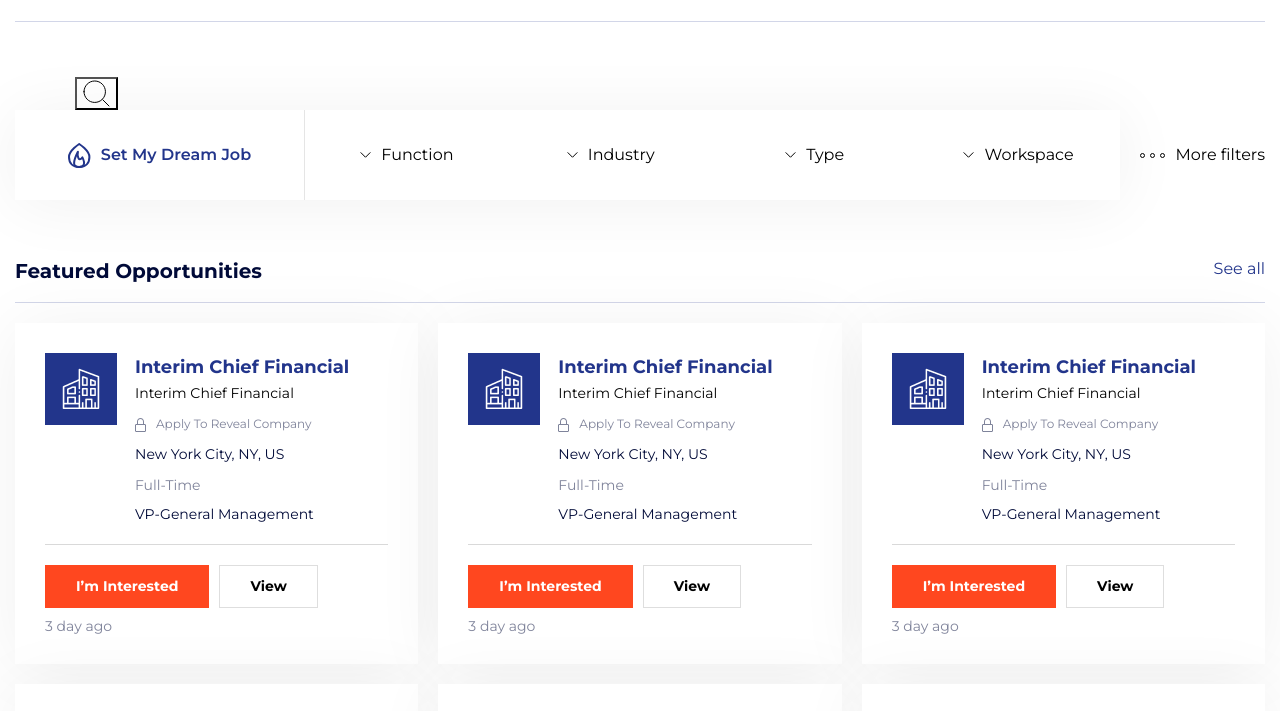
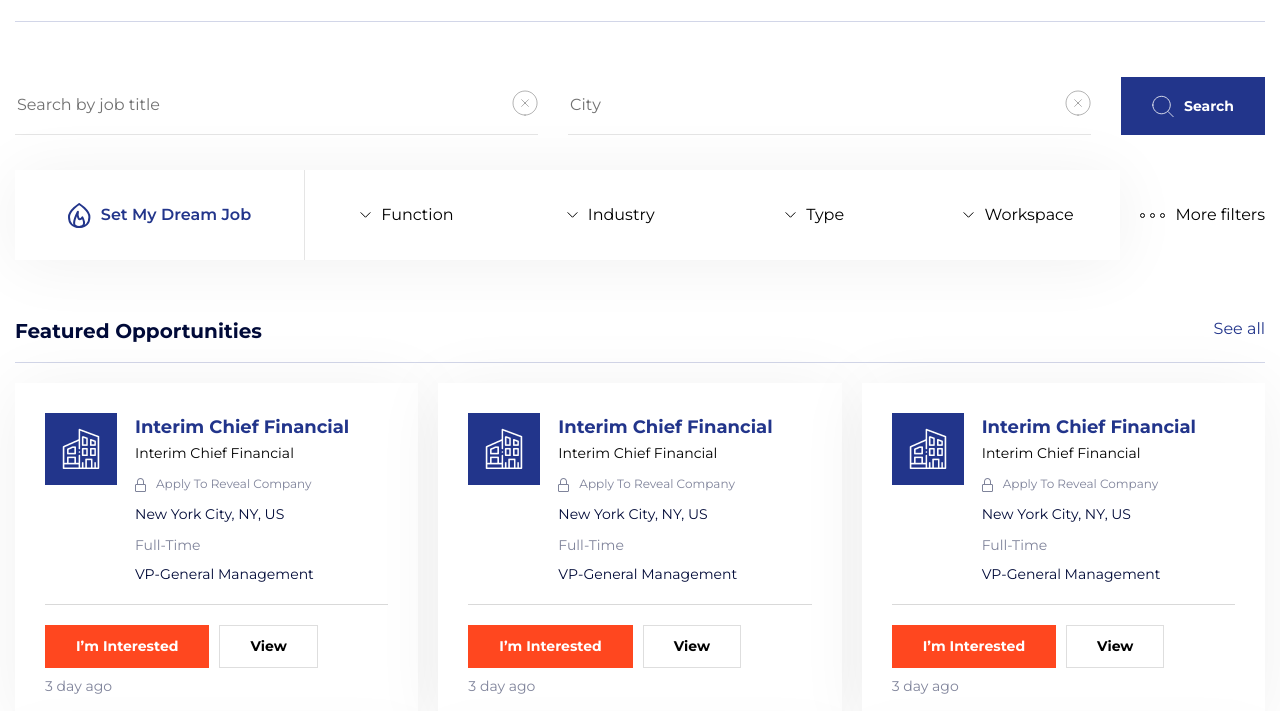
Before and after one commit to iserejatoje/elevized, a website built with Vite: page explore.html in a window 1280 px wide. Shown: the part 58-769 px from the top of the page. Built offline with nearby package versions, Linux system fonts and the light colour scheme.

Commit message:
explore.html

```diff
--- a/explore.html
+++ b/explore.html
@@ -77,22 +77,32 @@
 
                 <div class="opportunities">
 
-                    <div class="explore-filter">
+                    <form action="" method="post" enctype="application/x-www-form-urlencoded" class="explore-filter">
                         <div class="column">
-
+                            <div class="input">
+                                <input type="text" placeholder="Search by job title" name="job">
+                                <button type="reset"><svg width="26" height="26" viewBox="0 0 26 26" fill="none" xmlns="http://www.w3.org/2000/svg">
+                                    <path d="M9.63675 9.63669L13.043 13.0429M13.043 13.0429L16.4492 16.4491M13.043 13.0429L16.4492 9.63669M13.043 13.0429L9.63675 16.4491" stroke="black" stroke-opacity="0.3" stroke-linecap="round" stroke-linejoin="round"/>
+                                    <path d="M13.0428 25.0856C19.6938 25.0856 25.0856 19.6938 25.0856 13.0428C25.0856 6.39174 19.6938 1 13.0428 1C6.39174 1 1 6.39174 1 13.0428C1 19.6938 6.39174 25.0856 13.0428 25.0856Z" stroke="black" stroke-opacity="0.3" stroke-linecap="round" stroke-linejoin="round"/>
+                                </svg></button>
+                            </div>
                         </div>
                         <div class="column">
-
+                            <div class="input">
+                                <input type="text" placeholder="City" name="city">
+                                <button type="reset"><svg width="26" height="26" viewBox="0 0 26 26" fill="none" xmlns="http://www.w3.org/2000/svg">
+                                    <path d="M9.63675 9.63669L13.043 13.0429M13.043 13.0429L16.4492 16.4491M13.043 13.0429L16.4492 9.63669M13.043 13.0429L9.63675 16.4491" stroke="black" stroke-opacity="0.3" stroke-linecap="round" stroke-linejoin="round"/>
+                                    <path d="M13.0428 25.0856C19.6938 25.0856 25.0856 19.6938 25.0856 13.0428C25.0856 6.39174 19.6938 1 13.0428 1C6.39174 1 1 6.39174 1 13.0428C1 19.6938 6.39174 25.0856 13.0428 25.0856Z" stroke="black" stroke-opacity="0.3" stroke-linecap="round" stroke-linejoin="round"/>
+                                </svg></button>
+                            </div>
                         </div>
                         <div class="column">
-                            <button class="search-button">
-                                <svg width="27" height="27" viewBox="0 0 27 27" fill="none" xmlns="http://www.w3.org/2000/svg">
-                                    <path d="M19.75 19.75L26 26" stroke="black" stroke-linecap="round" stroke-linejoin="round"/>
-                                    <path d="M1 11.7143C1 17.6316 5.79693 22.4286 11.7143 22.4286C14.678 22.4286 17.3608 21.2252 19.3005 19.2804C21.2335 17.3423 22.4285 14.6679 22.4285 11.7143C22.4285 5.79695 17.6316 1 11.7143 1C5.79693 1 1 5.79695 1 11.7143Z" stroke="black" stroke-linecap="round" stroke-linejoin="round"/>
-                                </svg>
-                            </button>
+                            <button class="button button-navy"><svg width="27" height="27" viewBox="0 0 27 27" fill="none" xmlns="http://www.w3.org/2000/svg">
+                                <path d="M19.75 19.75L26 26" stroke="#fff" stroke-linecap="round" stroke-linejoin="round"/>
+                                <path d="M1 11.7143C1 17.6316 5.79693 22.4286 11.7143 22.4286C14.678 22.4286 17.3608 21.2252 19.3005 19.2804C21.2335 17.3423 22.4285 14.6679 22.4285 11.7143C22.4285 5.79695 17.6316 1 11.7143 1C5.79693 1 1 5.79695 1 11.7143Z" stroke="#fff" stroke-linecap="round" stroke-linejoin="round"/>
+                            </svg> Search</button>
                         </div>
-                    </div>
+                    </form>
 
                     <div class="filter filter-explore opportunities__filter">
                         <div class="filter-inside">
--- a/sass/account.sass
+++ b/sass/account.sass
@@ -63,6 +63,21 @@ body
     &:hover
       border: 1px solid $navy
       background: $navy
+      color: $white
+
+  &-navy
+    background: $navy
+    color: $white
+    text-decoration: none
+    line-height: 160%
+    border: 1px solid $navy
+    font-size: 14px
+    font-weight: bold
+    transition: background 300ms ease-in-out, color 300ms ease-in-out, border-color 300ms ease-in-out
+
+    &:hover
+      border: 1px solid $orange
+      background: $orange
       color: $white
 
   &-orange__white
@@ -451,7 +466,7 @@ body
     transition: box-shadow 300ms ease-in-out
 
     &:hover
-      box-shadow: 0 4px 11px rgba(0, 0, 0, 0.06)
+      box-shadow: 0 4px 11px rgba(0, 0, 0, 0.09)
 
     &-top
       display: flex
@@ -685,8 +700,56 @@ body
 .explore-filter
   display: flex
   gap: 30px
+  margin-bottom: 35px
+
+  .input
+    min-height: 58px
+    display: flex
+    border-bottom: 1px solid rgba(0, 0, 0, 0.1)
+
+  [type="reset"]
+    background: transparent
+    border: none
+    padding: 0
+    outline: none
+    cursor: pointer
+
+    path
+      transition: stroke-opacity 300ms ease-in-out
+
+    &:hover
+      path
+        stroke-opacity: .5
+
+  .column
+
+    &:last-child
+      display: flex
+
+      button
+        display: flex
+        align-items: center
+        gap: 10px
+
+        svg
+          width: 22px
+
+    &:not(:last-child)
+      flex: 1
+
+    input
+      border: none
+      outline: none
+      width: 100%
+
+      &::placeholder
+        color: transparentize($black, .44)
 
 .search-button
   background: transparent
   display: grid
   place-content: center
+  border: none
+  outline: none
+  height: 100%
+  cursor: pointer
```
Also changed, not shown: docs/explore.html (+20 -10 lines), docs/css/style.css.
